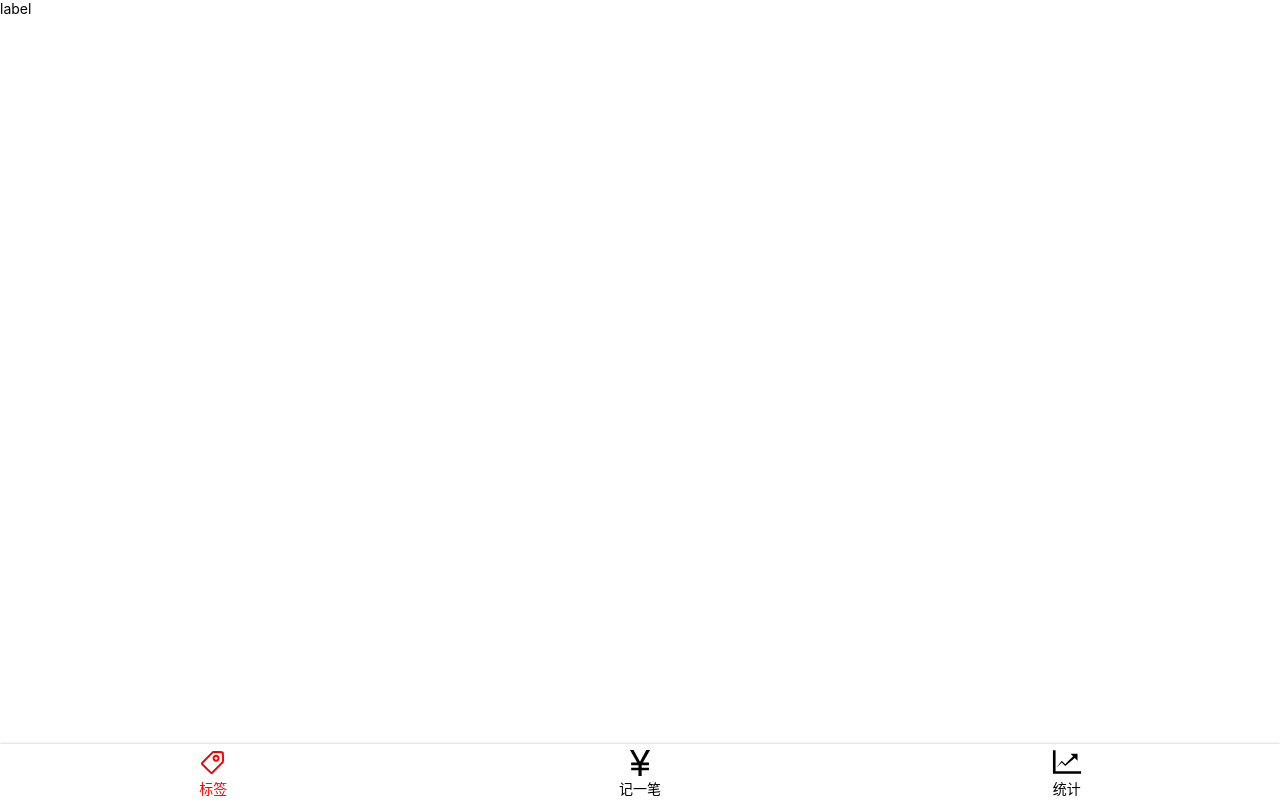
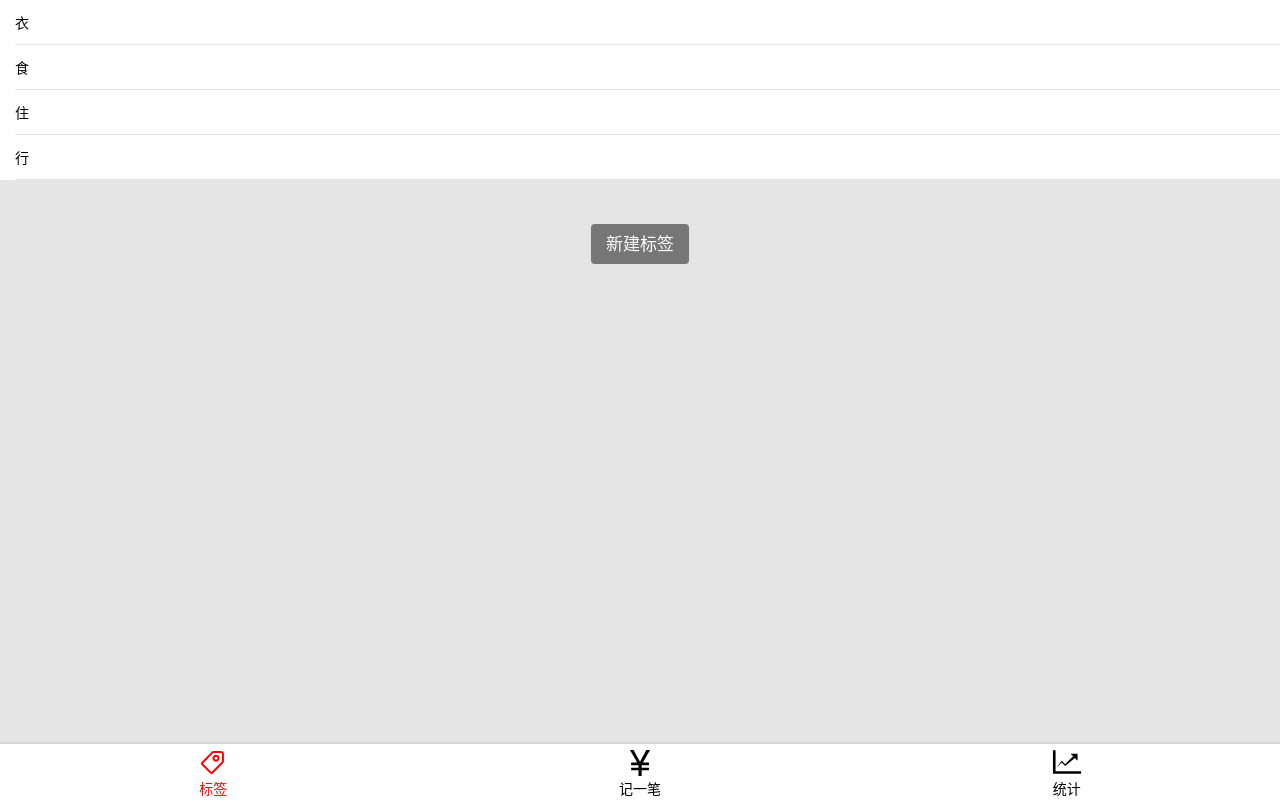
Before and after one commit to Gen1usG/Ledger, a Vue app: page /#/label in a window 1280 px wide. Built offline with nearby package versions, Linux system fonts and the light colour scheme.

Commit message:
完成CSS部分

```diff
--- a/src/components/Layout.vue
+++ b/src/components/Layout.vue
@@ -22,6 +22,7 @@
 
         .main {
             flex-grow: 1;
+            background-color: #E5E5E5;
         }
     }
 </style>
--- a/src/views/Label.vue
+++ b/src/views/Label.vue
@@ -1,15 +1,94 @@
 <template>
     <Layout>
-        label
+        <div class="label-wrapper">
+            <ul class='tags-wrapper'>
+                <li>
+                    <div>
+                        <span>衣</span>
+                        <Icon name="right" class="right-icon"/>
+                    </div>
+                </li>
+                <li>
+                    <div>
+                        <span>食</span>
+                        <Icon name="right" class="right-icon"/>
+                    </div>
+                </li>
+                <li>
+                    <div>
+                        <span>住</span>
+                        <Icon name="right" class="right-icon"/>
+                    </div>
+                </li>
+                <li>
+                    <div>
+                        <span>行</span>
+                        <Icon name="right" class="right-icon"/>
+                    </div>
+                </li>
+            </ul>
+            <div class="button-wrapper">
+                <button>新建标签</button>
+            </div>
+        </div>
     </Layout>
 </template>
 
-<script>
-    export default {
-        name: "Label",
+<script lang="ts">
+    import Vue from 'vue';
+    import {Component} from 'vue-property-decorator';
+    import Icon from '@/components/Icon.vue';
+
+    @Component({
+        components: {Icon}
+    })
+    export default class Label extends Vue {
+
     }
 </script>
 
 <style scoped lang="scss">
+    .tags-wrapper {
+        position: relative;
+        background-color: #fff;
+        font-size: 16px;
 
+        li {
+            div {
+                border-bottom: 1px solid #E5E5E5;
+                padding-top: 12px;
+                padding-bottom: 12px;
+                margin-left: 15px;
+                display: flex;
+                align-items: center;
+
+                .right-icon {
+                    position: absolute;
+                    right: 24px;
+
+                }
+            }
+        }
+    }
+
+    .button-wrapper {
+        width: 100%;
+        padding: 44px;
+        display: flex;
+        align-items: center;
+        justify-content: center;
+
+        button {
+            border:none;
+            border-radius: 4px;
+            height: 40px;
+            line-height: 40px;
+            text-align: center;
+            background-color: #767676;
+            color:#ffffff;
+            font-size: 17px;
+            width: 98px;
+
+        }
+    }
 </style>
```
